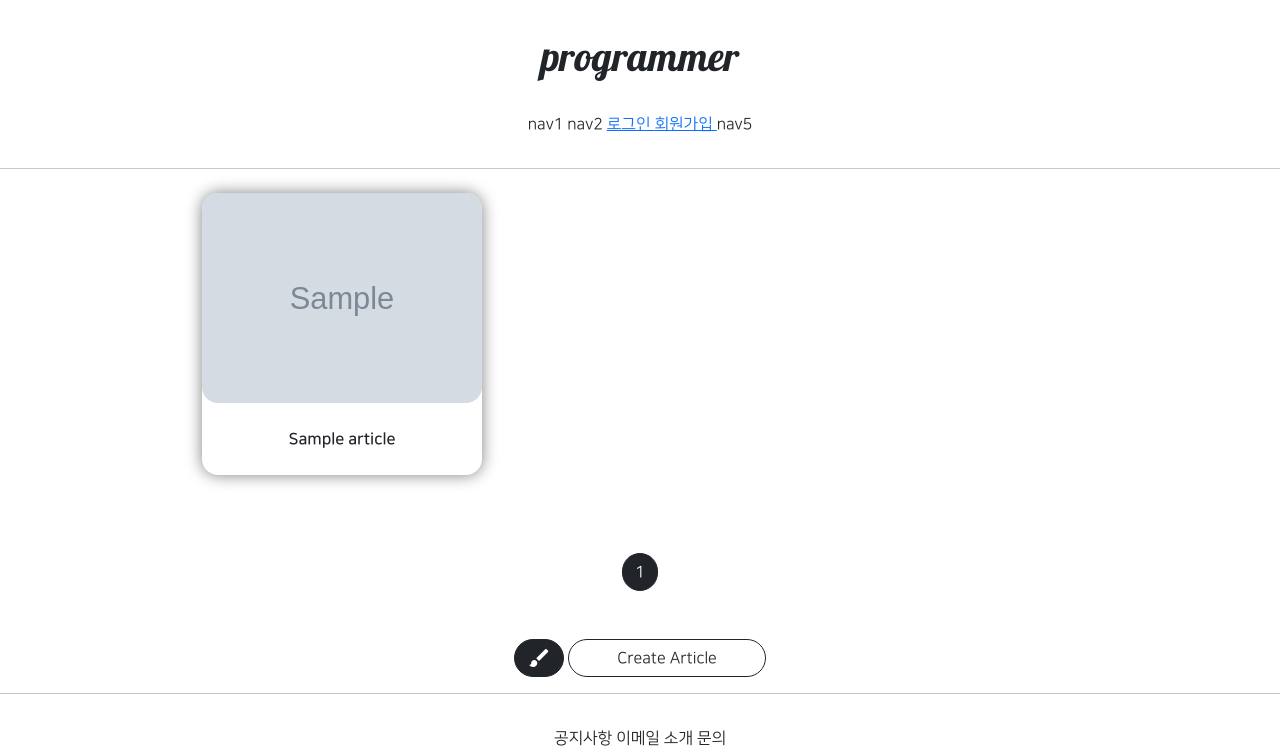
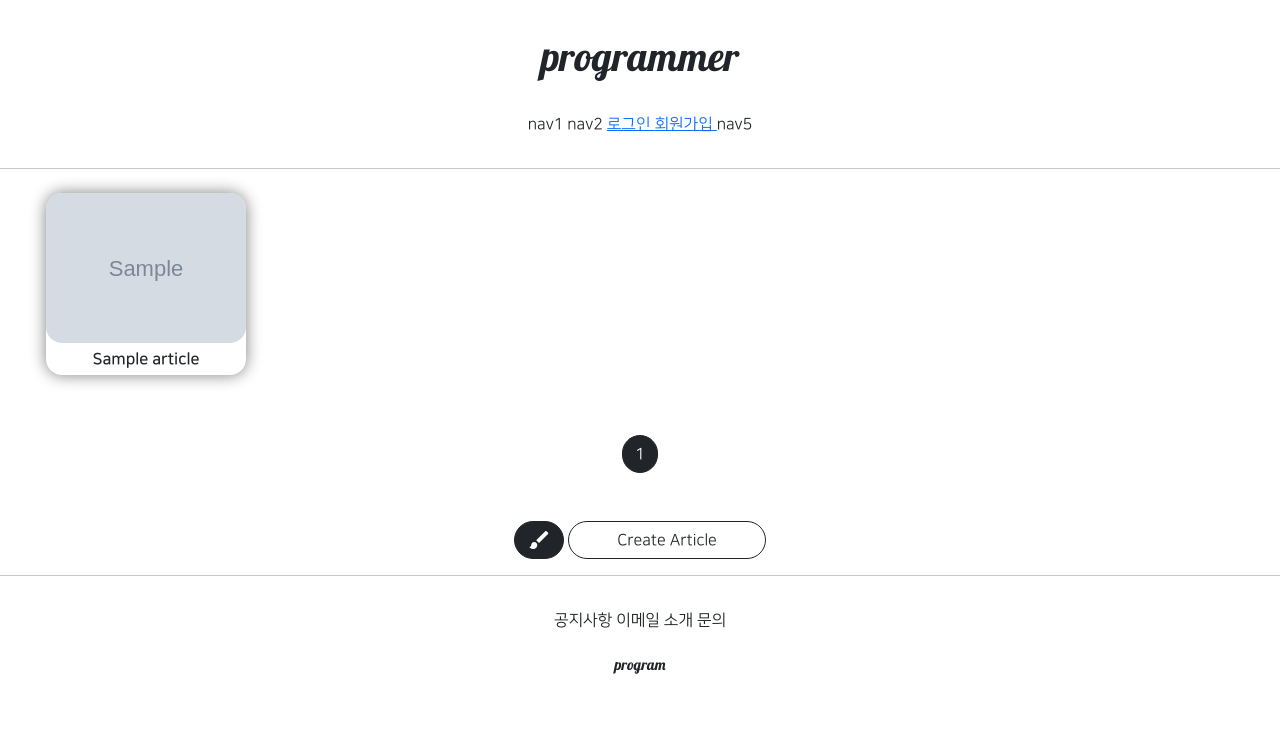
Before and after one commit to misojun50/git_mytest, a Django app: page /articles/list/ in a window 1280 px wide. Shown: the top 746 px of the page. After the commit the page ends 674 px from the top, so only its background shows below. Run offline with Django 3.2, Linux system fonts and the light colour scheme; tables that the repository leaves empty hold one stand-in row (values such as "Sample post"); grey boxes marked "Sample" are stand-in pictures; parts of the project's set-up code (start-up, migrations or seed data) failed here and were passed over; some libraries are stand-ins or nearby versions.

Commit message:
8/12 commit1

```diff
--- a/articleapp/templates/articleapp/list.html
+++ b/articleapp/templates/articleapp/list.html
@@ -3,9 +3,14 @@
 
 {% block content %}
     <style>
+        .container{
+            padding: 0;
+            margin: 0 0;
+        }
 
         .container div {
-          width: 280px;
+          width: 45%;
+            max-width: 200px;
           display: flex;
           justify-content: center;
           align-items: center;
@@ -26,7 +31,7 @@
                 <a href="{% url 'articleapp:detail' pk=article.pk %}">
                     <img src="{{ article.image.url }}" alt="">
                 </a>
-            <span class="NNS_B my-4"> {{ article.title }}</span>
+            <span class="NNS_B my-1"> {{ article.title }}</span>
             </div>
 
         {% endfor %}
--- a/static/js/magicgrid.js
+++ b/static/js/magicgrid.js
@@ -277,7 +277,7 @@ MagicGrid.prototype.listen = function listen () {
 let magicGrid = new MagicGrid({
   container: '.container',
   animate: true,
-  gutter: 30,
+  gutter: 12,
   static: true,
   useMin: true
 });
```
